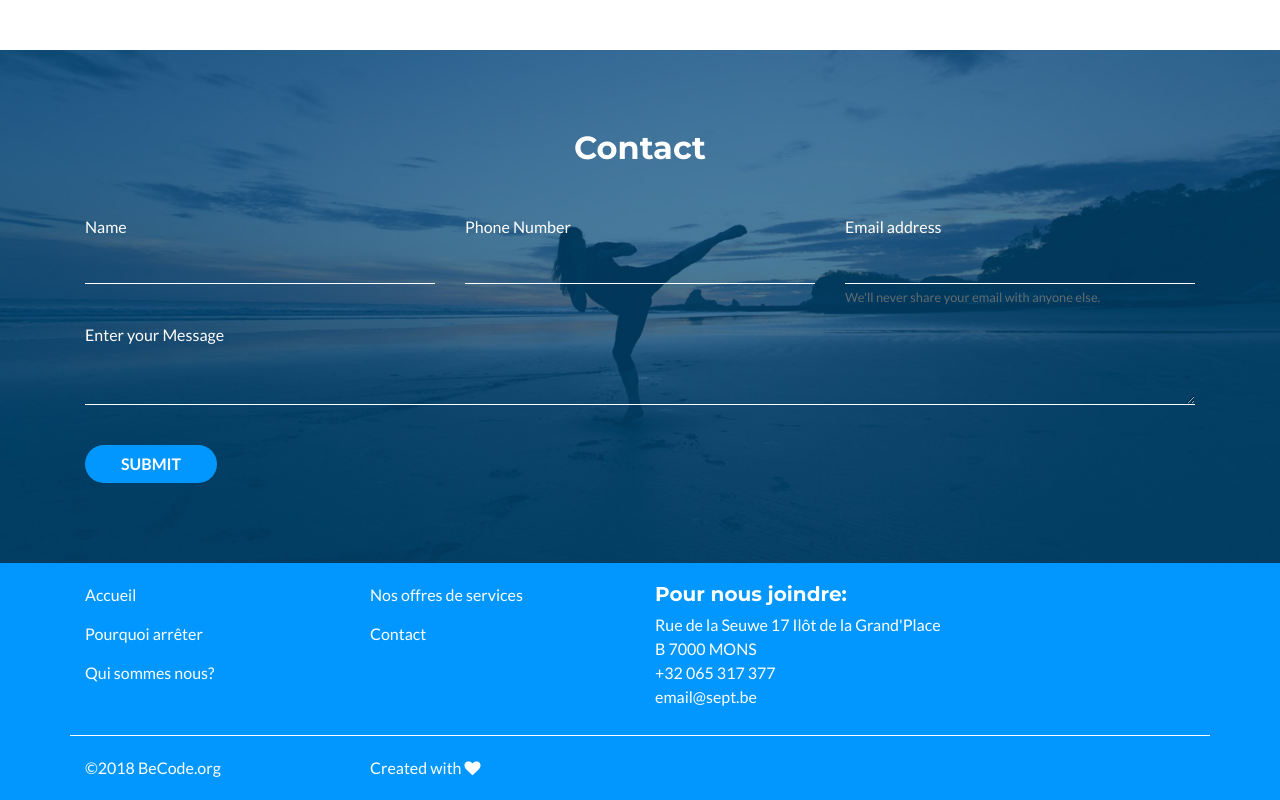
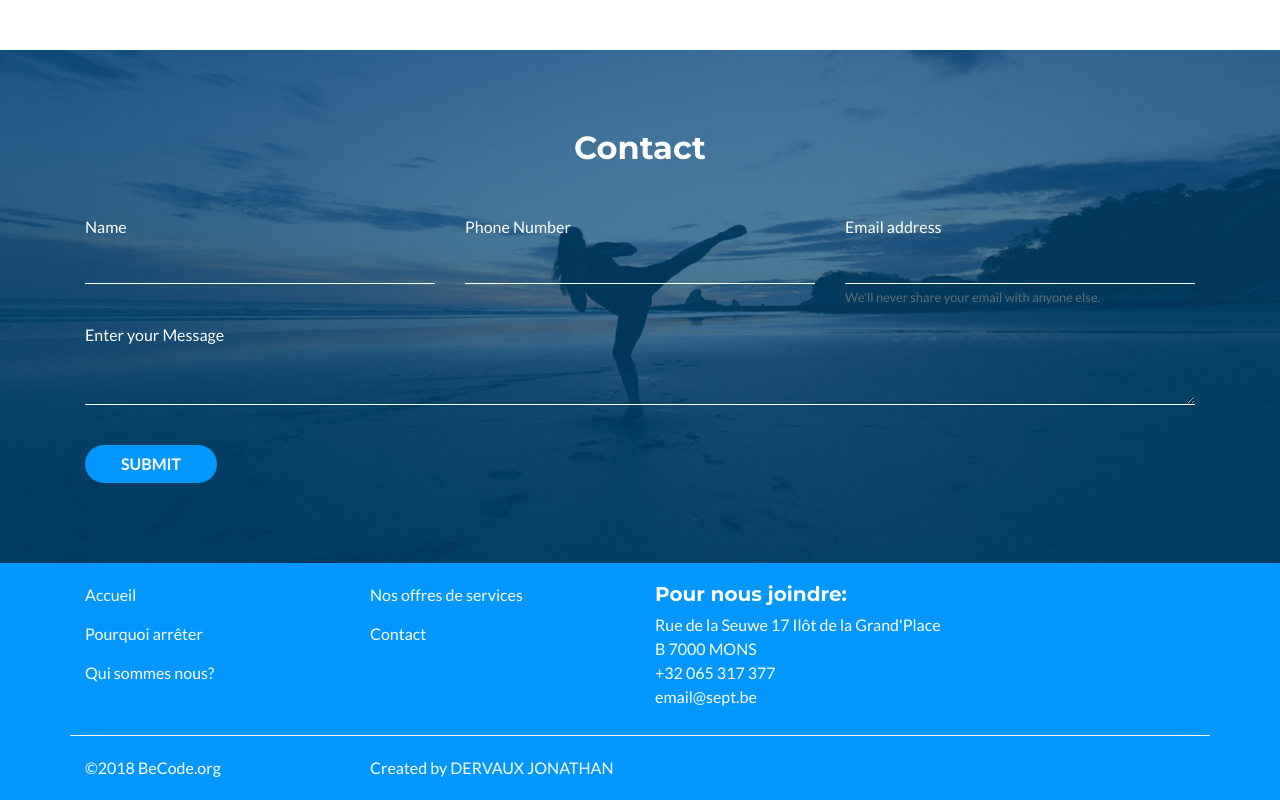
Before and after one commit to DervauxJonathan/filrouge, a plain HTML site: page index.html in a window 1280 px wide. Shown: the part 2819-3619 px from the top of the page. Drawn offline with Linux system fonts and the light colour scheme; a script that the page names is missing.

Commit message:
modif footer

```diff
--- a/index.html
+++ b/index.html
@@ -310,7 +310,7 @@
     </div>
     <div class="row copy-footer">
       <div class="col-sm-6 col-md-3"> &copy;<script type="text/javascript">document.write(new Date().getFullYear());</script> BeCode.org </div>
-      <div class="col-sm-6 col-md-3 pull-right text-xs-right">Created with <i class="fa fa-heart"></i></div>
+      <div class="col-sm-6 col-md-3 pull-right text-xs-right">Created by DERVAUX JONATHAN</div>
     </div>
   </div>
 </footer>
```
